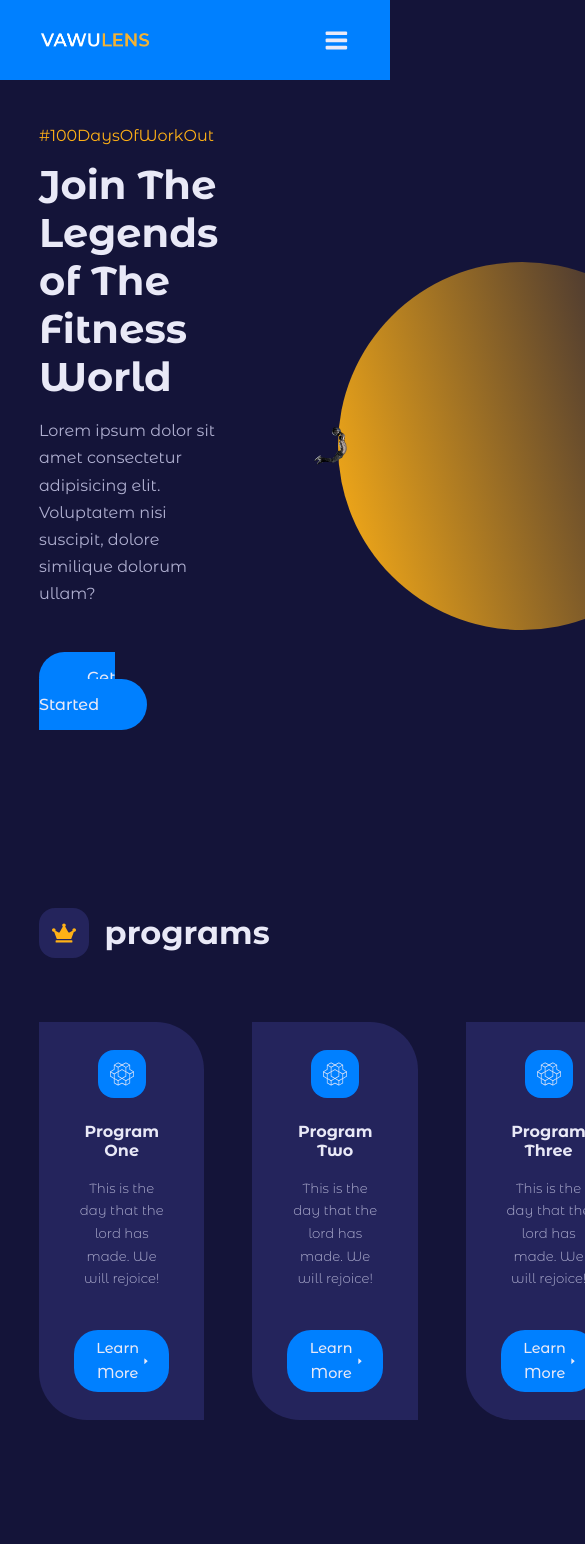
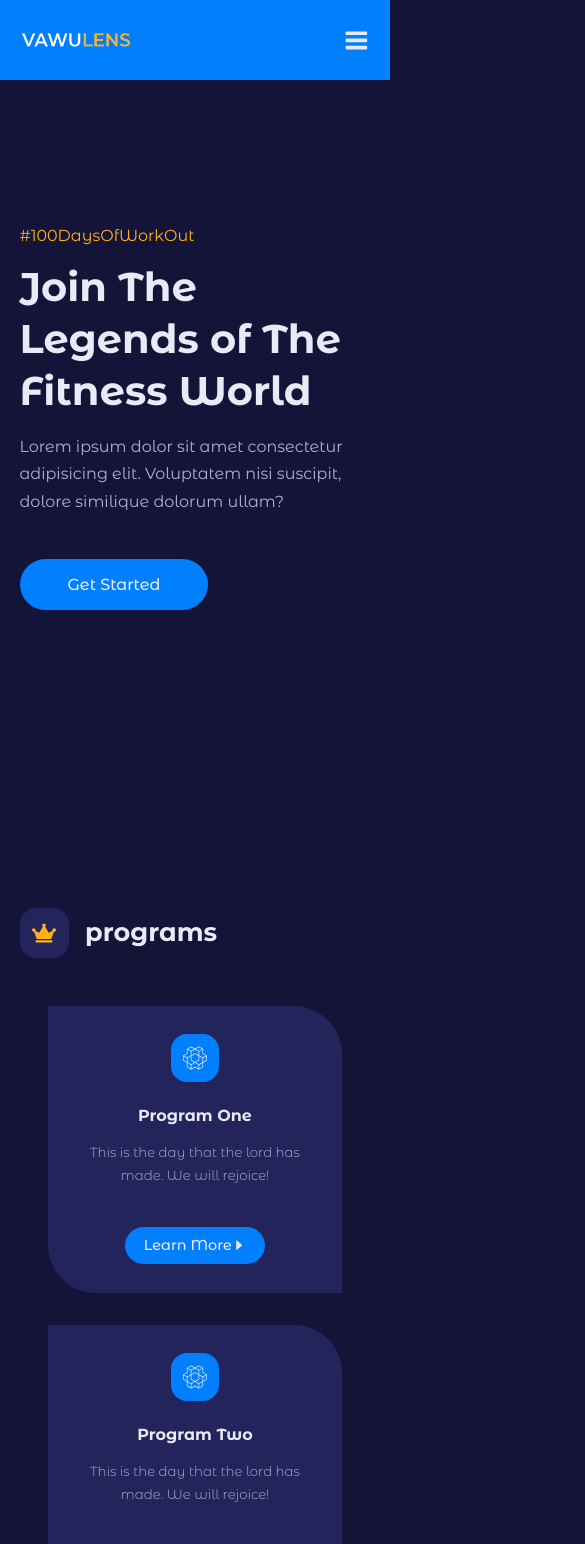
Before and after one commit to JoeTechx/gymlens, a React (Create React App) app: page / in a window 390 px wide. Shown: the top 1544 px of the page, 585 px wide, since content can reach past the window. Built offline with nearby package versions, Linux system fonts and the light colour scheme.

Commit message:
feature: About page

```diff
--- /dev/null
+++ b/src/components/Header.jsx
@@ -0,0 +1,17 @@
+const Header = ({title, image, children}) => {
+  return (
+    <header className= 'header'>
+       < div className= "header__container">
+            <div className= "header__container-bg">
+                <img src={image} alt={title} />
+            </div>
+            <div className= 'header__content'>
+                <h2>{title}</h2>
+                <p>{children}</p>
+            </div>
+       </div>
+    </header>
+  )
+}
+
+export default Header
--- a/src/index.css
+++ b/src/index.css
@@ -178,3 +178,30 @@ section{
     display: block;
     font-weight: 300;
   }
+
+
+  /* MEDIA QUERIES (medium screens) */
+
+  @media screen and (max-width: 1024px) {
+    .container{
+      width: var(--container-width-md);
+    }
+
+    h1{
+      font-size: 2rem;
+    }
+
+    h2{
+      font-size: 1.6rem;
+    }
+  }
+
+
+   /* MEDIA QUERIES (small screens) */
+
+   @media screen and (max-width: 600px) {
+       h1{
+        font-size: 2.2rem;
+        line-height: 1.3;
+       }
+   }
--- a/src/pages/about/About.jsx
+++ b/src/pages/about/About.jsx
@@ -1,9 +1,17 @@
-import React from 'react'
+import Header from "../../components/Header";
+import HeaderImage from "../../images/header_bg_1.jpg";
+
+import "./About.css";
 
 const About = () => {
   return (
-    <div>About</div>
-  )
-}
+    <>
+      <Header title="About Us" image={HeaderImage}>
+        "Consectetur adipisicing elit. Non ipsa dolorem, rem consequatur eum
+        omnis ex, fuga temporibus qui nesciunt odio aliquam commodi culpa
+      </Header>
+    </>
+  );
+};
 
-export default About
+export default About;
--- a/src/pages/home/Home.css
+++ b/src/pages/home/Home.css
@@ -18,7 +18,7 @@
   --font-family: "Montserrat Alternates", sans-serif;
 }
 
-.main__header{
+.main__header {
   width: 100vw;
   height: calc(100vh - 3rem);
   display: grid;
@@ -26,7 +26,7 @@
   margin-top: 3rem;
 }
 
-.main__header-container{
+.main__header-container {
   height: 100%;
   display: grid;
   grid-template-columns: 1fr 1fr;
@@ -35,31 +35,30 @@
   gap: 6rem;
 }
 
-.main__header-left{
+.main__header-left {
   margin-top: -3rem;
 }
 
-.main__header-left h4{
+.main__header-left h4 {
   margin-bottom: 1rem;
   color: var(--color-secondary);
   font-weight: 400;
 }
 
-.main__header-left h1{
+.main__header-left h1 {
   font-size: 2.5rem;
 }
-.main__header-left p{
+.main__header-left p {
   margin: 1rem 0 3.5rem;
 }
 
-
-.main__header-right{
+.main__header-right {
   display: grid;
   place-items: center;
   position: relative;
 }
 
-  .main__header-circle{
+.main__header-circle {
   width: 23rem;
   height: 23rem;
   background: linear-gradient(75deg, var(--color-secondary), transparent);
@@ -69,48 +68,44 @@
   transition: var(--transition);
 }
 
-  .main__header-image{
+.main__header-image {
   position: relative;
 }
 
-  .main__header-image img{
+.main__header-image img {
   width: 90%;
 }
 
-.main__header-right:hover .main__header-circle{
+.main__header-right:hover .main__header-circle {
   filter: blur(15px);
 }
 
-
 /* Programs */
-.programs{
+.programs {
   margin-top: 4rem;
 }
 
-
-.programs__wrapper{
+.programs__wrapper {
   display: grid;
   grid-template-columns: repeat(4, 1fr);
   gap: 3rem;
   margin-top: 4rem;
 }
 
-.programs__program a{
+.programs__program a {
   margin-top: 2.5rem;
   display: flex;
   align-items: center;
   justify-content: center;
 }
 
-.programs__program:hover a{
+.programs__program:hover a {
   background: var(--color-secondary);
   color: var(--color-gray-600);
 }
 
-
-
 /* Values */
-.values__container{
+.values__container {
   display: grid;
   grid-template-columns: 38% 50%;
   gap: 12%;
@@ -121,38 +116,34 @@
   transition: var(--transition);
 }
 
-
-.values__image:hover{
+.values__image:hover {
   filter: saturate(1);
 }
 
-.values__right > p{
+.values__right > p {
   margin: 1.5rem 0 5rem;
 }
 
-.values__wrapper{
+.values__wrapper {
   display: grid;
   grid-template-columns: 1fr 1fr;
   gap: 3.4rem 2.4rem;
 }
 
-
-.card.values__value{
+.card.values__value {
   padding-top: 3.5rem;
   text-align: left;
   position: relative;
 }
 
-
-.card.values__value span{
+.card.values__value span {
   position: absolute;
   top: -1.5rem;
 }
 
-
 /* FAQs */
 
-.faqs__wrapper{
+.faqs__wrapper {
   margin-top: 4rem;
   display: grid;
   grid-template-columns: 1fr 1fr;
@@ -160,14 +151,14 @@
   align-items: center;
 }
 
-.faq{
+.faq {
   background-color: var(--color-gray-500);
   padding: 2rem;
   border-radius: 1rem;
   cursor: pointer;
 }
 
-.faq div{
+.faq div {
   display: flex;
   justify-content: space-between;
   align-items: center;
@@ -179,52 +170,42 @@
   font-size: 1.5rem;
 }
 
-
-.faq p{
+.faq p {
   margin-top: 1.5rem;
   font-size: 0.799rem;
 }
 
-
-
-
-
-
-
-
-
 /* testimonials */
-.testimonials{
-    width:50rem;
+.testimonials {
+  width: 50rem;
   margin-inline: auto;
 }
 
-
-.testimonials__head{
+.testimonials__head {
   justify-content: center;
 }
 
-.card.testimonial{
+.card.testimonial {
   position: relative;
   text-align: left;
   margin-top: 5rem;
   padding: 2.5rem;
 }
 
-.testimonial__avatar{
+.testimonial__avatar {
   width: 4rem;
   height: 4rem;
   border-radius: 1.5rem;
   overflow: hidden;
   position: absolute;
-    border:2px solid transparent;
+  border: 2px solid transparent;
   top: -2rem;
   left: calc(50% - 2rem);
   box-shadow: 0 1.5rem 2rem rgba(26, 26, 54, 0.4);
   transition: var(--transition);
 }
 
-.testimonial:hover .testimonial__avatar{
+.testimonial:hover .testimonial__avatar {
   border-radius: 50%;
   border-color: var(--color-gray-400);
 }
@@ -235,43 +216,34 @@
   font-size: 0.9rem;
 }
 
-.card small.testimonial__title{
+.card small.testimonial__title {
   margin-top: 0.3rem;
 }
 
-.testimonials__btn-container{
-    width:fit-content;
+.testimonials__btn-container {
+  width: fit-content;
   margin: 2.5rem auto 0;
-    display:flex;
+  display: flex;
   justify-content: center;
   align-items: center;
   gap: 1rem;
 }
 
-.testimonials__btn{
+.testimonials__btn {
   background: transparent;
   cursor: pointer;
 }
 
-
-.testimonials__btn svg{
+.testimonials__btn svg {
   fill: var(--color-primary);
   font-size: 1.8rem;
-    width:3rem;
-    height:3rem;
+  width: 3rem;
+  height: 3rem;
 }
-
-
-
-
-
-
-
-
 
 /* footer */
 
-footer{
+footer {
   background: var(--color-primary);
   margin-top: 7rem;
   padding-top: 7rem;
@@ -280,36 +252,36 @@ footer{
   color: var(--color-gray-100);
 }
 
-.footer__container{
+.footer__container {
   display: grid;
   grid-template-columns: 26rem 1fr 1fr 1fr;
   gap: 6rem;
 }
 
-.footer__container article{
+.footer__container article {
   display: flex;
   flex-direction: column;
   align-items: flex-start;
   gap: 0.7rem;
 }
 
-.footer__container article p{
+.footer__container article p {
   margin-top: 0.5rem;
 }
 
-.footer__container article h4{
+.footer__container article h4 {
   margin-bottom: 0.6rem;
   font-size: 1rem;
 }
 
-.footer__socials{
+.footer__socials {
   margin-top: 1.5rem;
   display: flex;
   gap: 1rem;
   align-items: center;
 }
 
-.footer__socials a{
+.footer__socials a {
   background-color: var(--color-gray-100);
   padding: 0.7rem;
   border: 2px solid transparent;
@@ -317,19 +289,151 @@ footer{
   transition: var(--transition);
 }
 
-.footer__socials a svg{
+.footer__socials a svg {
   color: var(--color-gray-600);
 }
 
-.footer__socials a:hover{
+.footer__socials a:hover {
   border-color: var(--color-gray-100);
   background-color: transparent;
 }
 
-.footer__copyright{
+.footer__copyright {
   color: var(--color-gray-100);
   text-align: center;
   padding: 1.5rem 0;
   border-top: 2px solid var(--color-primary-variant);
   margin-top: 5rem;
 }
+
+/* MEDIA QUERIES (medium screens) */
+
+@media screen and (max-width: 1024px) {
+  /* MAIN HEARER */
+  .main__header {
+    height: fit-content;
+    padding: 12rem 0;
+  }
+
+  .main__header-container {
+    gap: 0;
+  }
+
+  .main__header-circle {
+    width: 16em;
+    height: 16rem;
+  }
+
+  /* programs */
+
+  .programs__wrapper {
+    grid-template-columns: 1fr 1fr;
+  }
+
+  /* values */
+  .values__container {
+    grid-template-columns: 1fr;
+    justify-content: center;
+    gap: 4rem;
+  }
+
+  .values__wrapper {
+    gap: 4rem 3rem;
+  }
+
+  .values__image {
+    display: none;
+  }
+
+  /* FAQs */
+  .faqs__wrapper {
+    grid-template-columns: 1fr;
+  }
+  /* testimonials */
+
+  .testimonials {
+    width: 75%;
+  }
+
+  /* footer */
+
+  .footer__container {
+    grid-template-columns: 1fr 1fr;
+    gap: 4rem;
+  }
+}
+
+/* MEDIA QUERIES (small screens) */
+
+@media screen and (max-width: 600px) {
+  /* MAIN HEARER */
+
+  .main__header {
+    margin-top: 0;
+    padding: 12rem 0 0;
+    height: 100vh;
+  }
+
+  .main__header-circle,
+  .main__header-image {
+    display: none;
+  }
+
+  .main__header-container {
+    grid-template-columns: 1fr;
+  }
+
+  /* programs */
+  .programs__container {
+  }
+  .programs__wrapper {
+    grid-template-columns: 1fr;
+    gap: 2rem;
+    margin-top: 3rem;
+  }
+
+  .programs__program {
+    width: 84%;
+    margin: 0 auto;
+  }
+
+  /* values */
+
+  .values__wrapper {
+    grid-template-columns: 1fr;
+    gap: 3rem;
+  }
+
+  .card.values__value {
+    width: 84%;
+    margin: 0 auto;
+  }
+
+  /* FAQs */
+
+  .faqs__wrapper {
+    gap: 1rem;
+    margin-top: 3rem;
+  }
+
+  /* testimonials */
+
+  .testimonials {
+    width: 100%;
+  }
+
+  /* footer */
+
+  footer {
+    margin-top: 7rem;
+  }
+
+  .footer__container {
+    grid-template-columns: 1fr;
+    gap: 3rem;
+  }
+
+  .footer__container article {
+    align-items: center;
+  }
+}
```
Also changed, not shown: src/components/MainHeader.jsx (+6 -4 lines), src/components/Navbar.css (+10 -13 lines), src/components/SectionHead.jsx (+8 -8 lines), src/components/Testimonials.jsx (+31 -21 lines), src/components/Values.jsx (+9 -11 lines), src/components/Programs.jsx (indentation only). Lines whose indentation alone changed are shown as unchanged.
